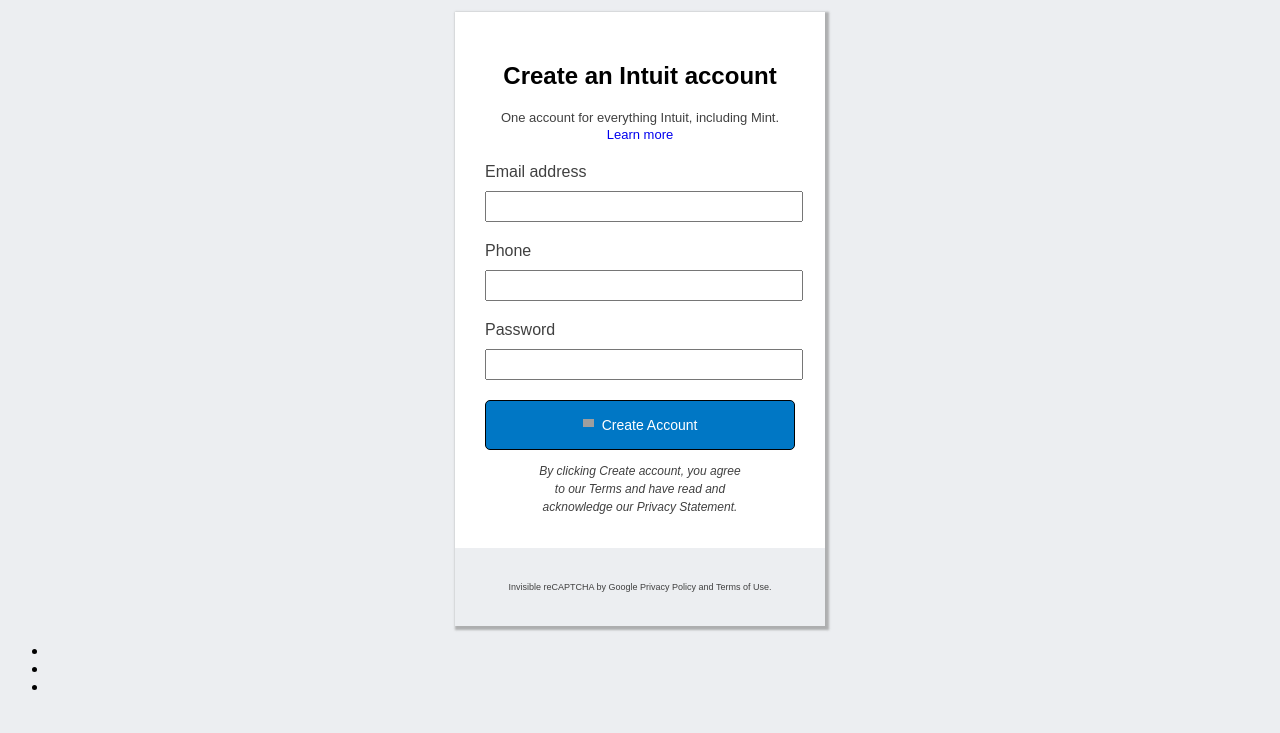
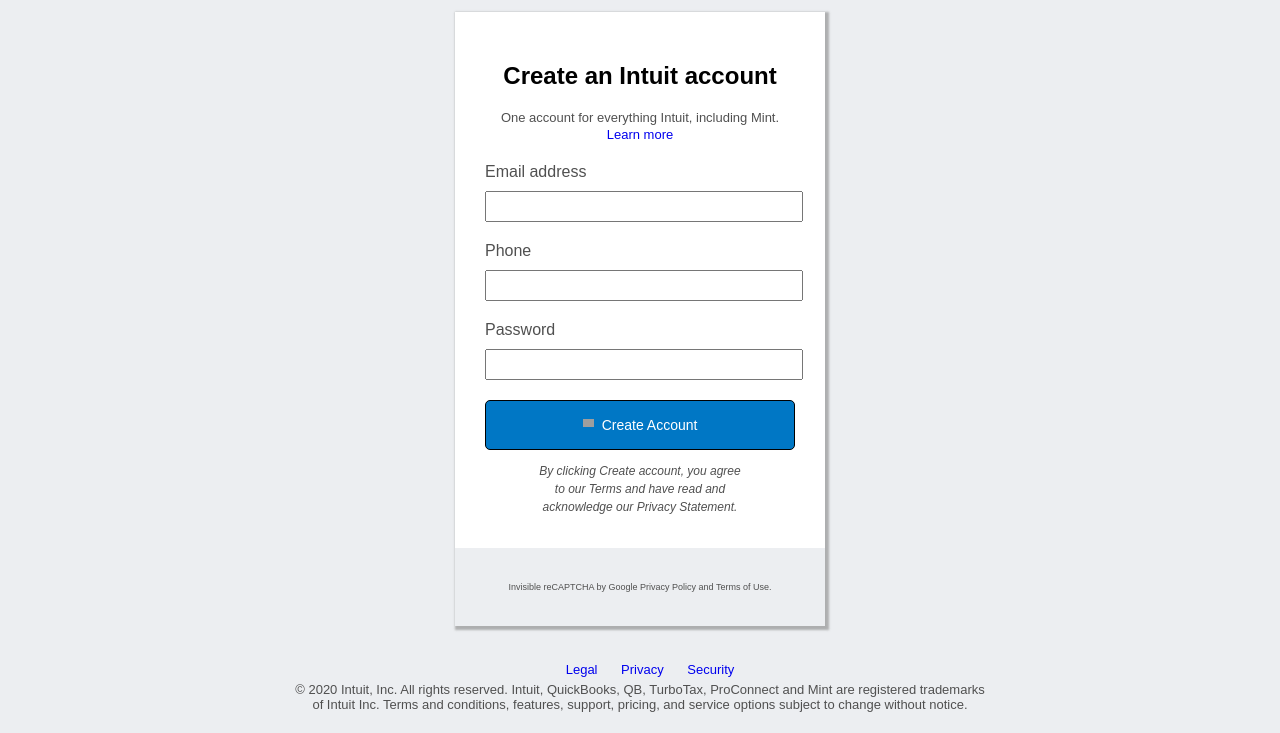
Before and after one commit to carlosprietobarron/SignUpPage-mint, a plain HTML site: page index.html in a window 1280 px wide. Shown: the part 180-913 px from the top of the page. Drawn offline with Linux system fonts and the light colour scheme; grey boxes are pictures that could not be loaded.

Commit message:
footer styles added

```diff
--- a/index.html
+++ b/index.html
@@ -78,10 +78,16 @@
     <footer>
         <div id="legalLinks">
             <ul>
-                <li></li>
-                <li></li>
-                <li></li>
+                <li> <a href="https://www.intuit.com/company/">Legal </a> </li>
+                <li> <a href="https://www.intuit.com/privacy/">Privacy </a>  </li>
+                <li> <a href="https://security.intuit.com/">Security </a> </li>
             </ul>
+        </div>
+        <div id="copyRight">
+            <p>
+                © 2020 Intuit, Inc. All rights reserved. Intuit, QuickBooks, QB, TurboTax, ProConnect and Mint are registered trademarks of Intuit Inc.
+                Terms and conditions, features, support, pricing, and service options subject to change without notice.
+            </p>
         </div>
     </footer>
 
--- a/styles.css
+++ b/styles.css
@@ -6,7 +6,7 @@
 }
 
 label,p{
-    color: #404040;
+    color: #505050;
 }
 
 p{
@@ -147,6 +147,26 @@
 }
 
 footer{
+    margin-top: 18px;
     display: flex;
+    flex-direction: column;
+    align-items: center;
+    text-align: center;
+}
+#copyRight{
+    max-width: 700px;
+}
 
+#copyRight p{
+    margin-top: 4px;
 }
+
+#legalLinks ul
+{
+    margin-bottom: 0px;
+}
+
+#legalLinks li{
+    display: inline;
+    margin-right: 20px;
+}
```
